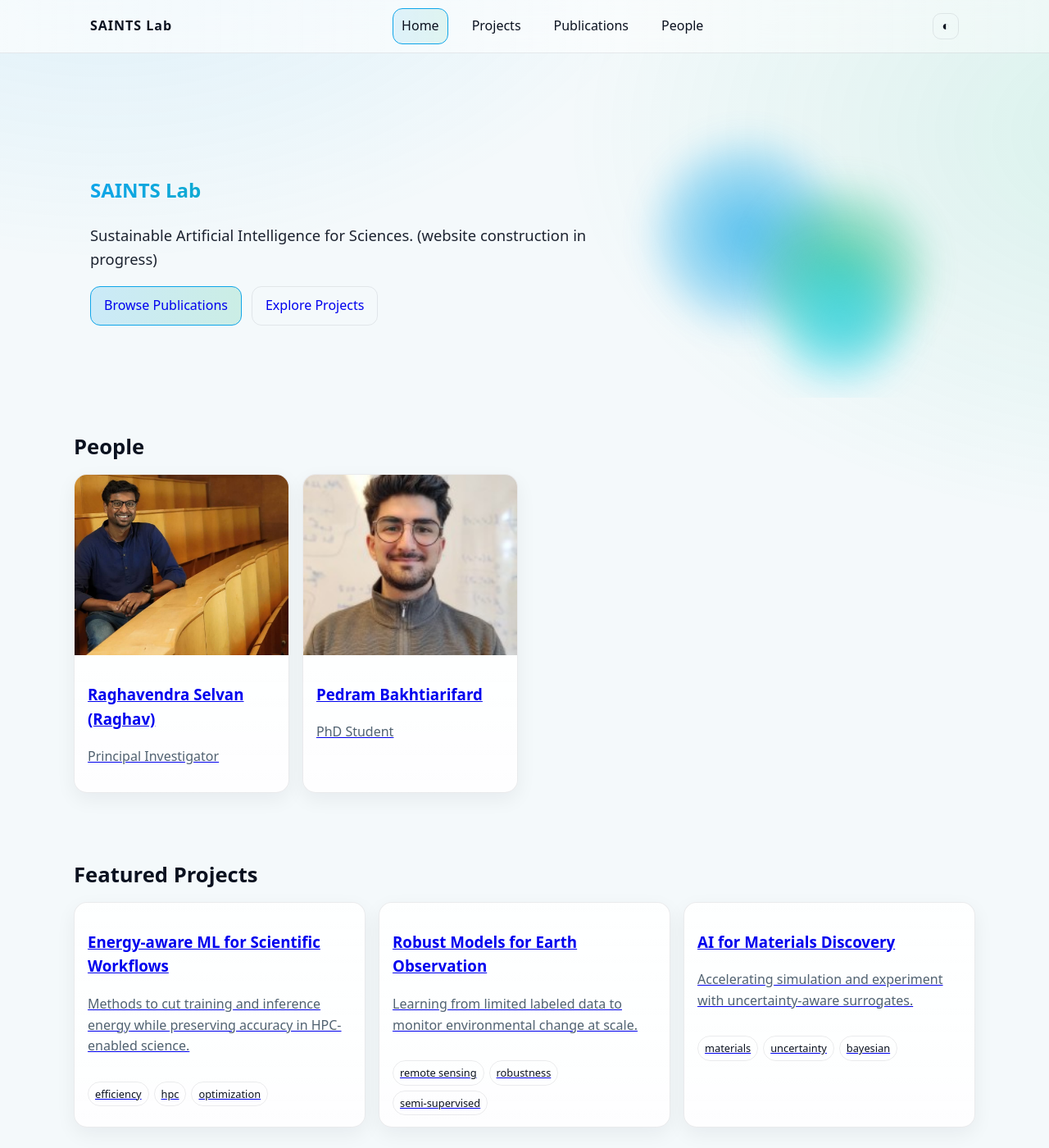
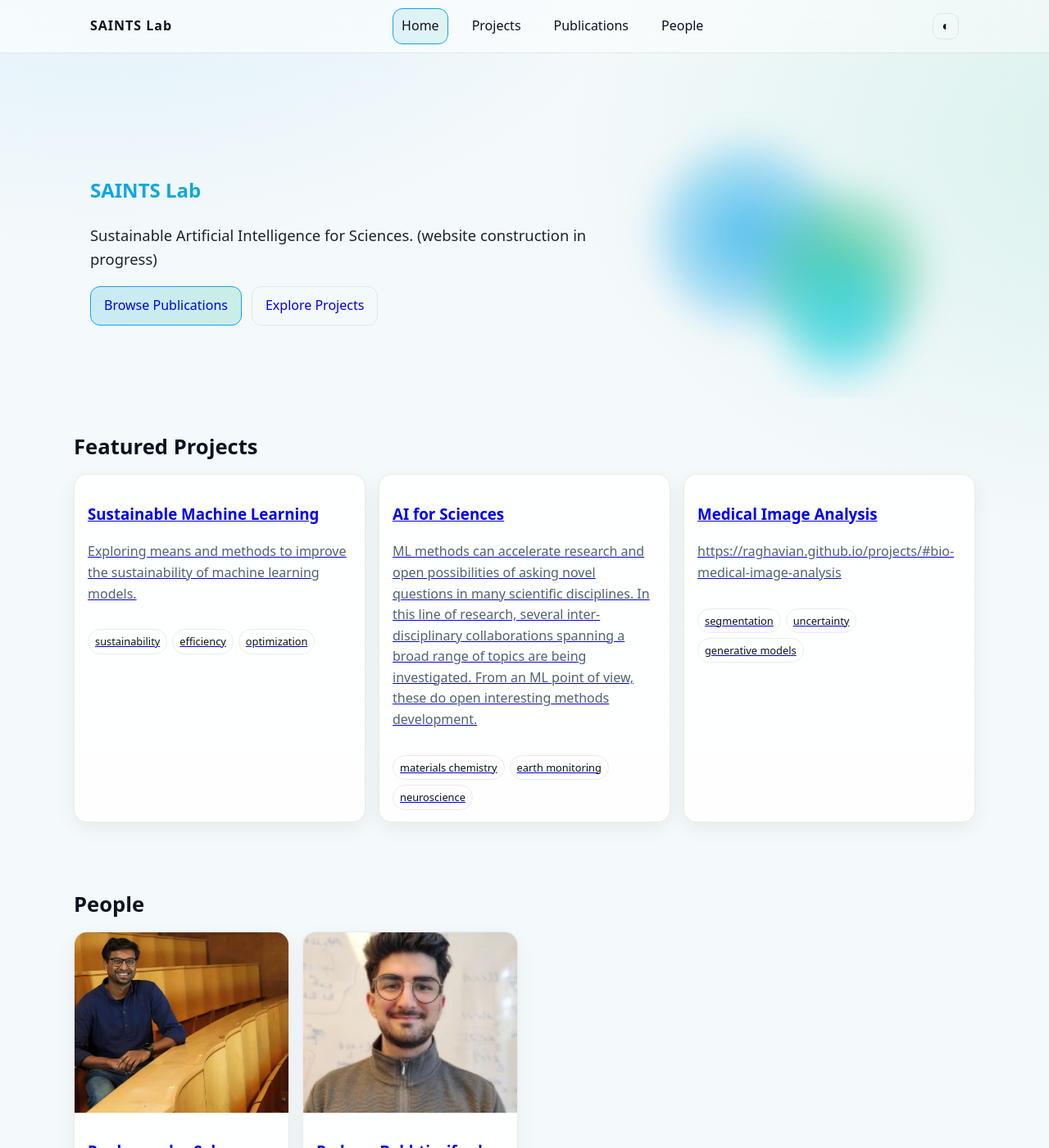
Before and after one commit to saintslab/saintslab.github.io, a Jekyll site: the page built from index.html, in a window 1280 px wide and 1400 px high. Shown: the whole window at 82% size. Built offline with Jekyll 4.4.1, drawn with Linux system fonts in a browser that asks for light colours.

Commit message:
Change order

```diff
--- a/_data/projects.yml
+++ b/_data/projects.yml
@@ -1,14 +1,14 @@
-- title: Energy-aware ML for Scientific Workflows
-  summary: Methods to cut training and inference energy while preserving accuracy in HPC-enabled science.
-  link: https://example.org/energy-aware-ml
-  tags: [efficiency, hpc, optimization]
+- title: Sustainable Machine Learning
+  summary: Exploring means and methods to improve the sustainability of machine learning models.
+  link: https://raghavian.github.io/projects/#sustainability-of-ai
+  tags: [sustainability, efficiency, optimization]
 
-- title: Robust Models for Earth Observation
-  summary: Learning from limited labeled data to monitor environmental change at scale.
-  link: https://example.org/earth-observation
-  tags: [remote sensing, robustness, semi-supervised]
+- title: AI for Sciences
+  summary: ML methods can accelerate research and open possibilities of asking novel questions in many scientific disciplines. In this line of research, several inter-disciplinary collaborations spanning a broad range of topics are being investigated. From an ML point of view, these do open interesting methods development.
+  link: https://raghavian.github.io/projects/#ai-for-sciences
+  tags: [materials chemistry, earth monitoring, neuroscience]
 
-- title: AI for Materials Discovery
-  summary: Accelerating simulation and experiment with uncertainty-aware surrogates.
-  link: https://example.org/materials
-  tags: [materials, uncertainty, bayesian]
+- title: Medical Image Analysis
+  summary: https://raghavian.github.io/projects/#bio-medical-image-analysis
+  link: Raghav's PhD was in medical image analysis, and he is still actively pursuing exciting ideas in this domain.
+  tags: [segmentation, uncertainty, generative models]
--- a/index.html
+++ b/index.html
@@ -21,6 +21,24 @@ title: Home
   </div>
 </section>
 
+<section class="section container">
+  <h2 class="section-title">Featured Projects</h2>
+  <div class="grid project-grid">
+    {% for proj in site.data.projects limit:6 %}
+      <a class="card project" href="{{ proj.link | default: '/projects/' }}">
+        <div class="card-body">
+          <h3>{{ proj.title }}</h3>
+          <p class="muted">{{ proj.summary }}</p>
+        </div>
+        {% if proj.tags %}
+        <div class="tags">
+          {% for t in proj.tags %}<span class="tag">{{ t }}</span>{% endfor %}
+        </div>
+        {% endif %}
+      </a>
+    {% endfor %}
+  </div>
+</section>
 <section id="people" class="section container">
   <h2 class="section-title">People</h2>
   <div class="grid people-grid">
@@ -42,22 +60,3 @@ title: Home
     {% endfor %}
   </div>
 </section>
-
-<section class="section container">
-  <h2 class="section-title">Featured Projects</h2>
-  <div class="grid project-grid">
-    {% for proj in site.data.projects limit:6 %}
-      <a class="card project" href="{{ proj.link | default: '/projects/' }}">
-        <div class="card-body">
-          <h3>{{ proj.title }}</h3>
-          <p class="muted">{{ proj.summary }}</p>
-        </div>
-        {% if proj.tags %}
-        <div class="tags">
-          {% for t in proj.tags %}<span class="tag">{{ t }}</span>{% endfor %}
-        </div>
-        {% endif %}
-      </a>
-    {% endfor %}
-  </div>
-</section>
```
